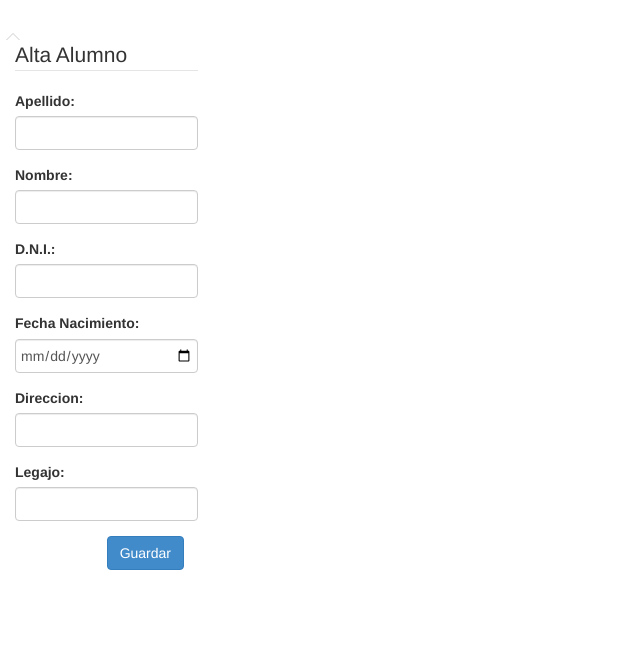
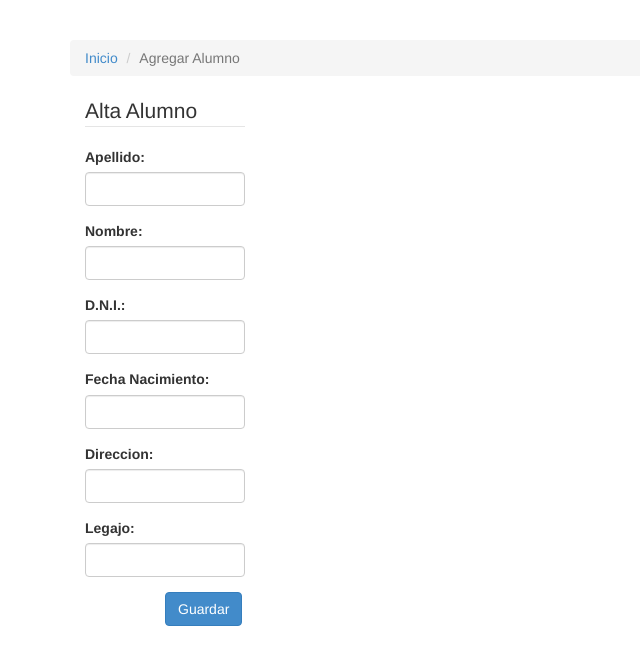
Before and after one commit to yo-alan/santiago, a PHP site: page /vista/modulos/form-alumno.php in a window 1280 px wide. Shown: the top 665 px of the page, without its empty margins (0-640 px from the left). Run offline with PHP 8.4, Linux system fonts and the light colour scheme.

Commit message:
Agregue la estructura de miga de pan en las vistas para mejorar la navegacion

```diff
--- a/modelo/conexion.class.base.php
+++ b/modelo/conexion.class.base.php
@@ -5,7 +5,7 @@
    private $host = 'localhost';
    private $nombre_de_base = 'database';
    private $usuario = 'user';
-   private $contrasena = 'pass';
+   private $contrasena = 'password';
 
    public function __construct(){
 
--- a/modelo/cursada.class.php
+++ b/modelo/cursada.class.php
@@ -1,6 +1,6 @@
 <?php
 
-include "conexion.class.php";
+include "conexion.class.base.php";
 
 class Cursada {
 
--- a/vista/modulos/form-alumno.php
+++ b/vista/modulos/form-alumno.php
@@ -13,6 +13,11 @@
 	<br>
 	<br>
 	<body>
+		<div class = 'container'>
+			<ol class = 'breadcrumb'>
+				<li><a href = '../index.php'>Inicio</a></li>
+				<li class = 'active'>Agregar Alumno</li>
+			</ol>
 			<form role="form" class="form-horizon tal col-lg-2" method="post" action="alumno.php">
 				<fieldset>
 					<legend>Alta Alumno</legend>
@@ -31,7 +36,7 @@
 					</div>
 					<div class="form-group">
 						<label class="control-label">Fecha Nacimiento:</label>
-					<input type="date" class="form-control datepicker" name="f_nacimiento">
+						<input type="datetime" class="form-control datepicker" name="f_nacimiento">
 					</div>
 					<div class="form-group">
 						<label class="control-label">Direccion:</label>
@@ -44,6 +49,7 @@
 					<button type = 'submit' class =  'btn btn-primary col-md col-md-offset-6'>Guardar</button>
 				</fieldset>
 			</form>
+		</div>
 			 <script>
 				$(function () {
 				$('.datepicker').datepicker({
--- a/vista/modulos/form-cursada.php
+++ b/vista/modulos/form-cursada.php
@@ -16,12 +16,16 @@
   <br>
   <body>
 	 <div class = 'container'>
+		<ol class = 'breadcrumb'>
+			<li><a href = '../index.php'>Inicio</a></li>
+			<li class = 'active'>Agregar Cursada</li>
+		</ol>
 		<br>
 		<br>
 			<form method = 'POST' action = 'cursada.php' class = 'form-horizontal' role = 'form'>
-				<legend>Alta Alumno</legend>
 				<div class = 'row'>
 					<div class = 'form-group col-lg-2'>
+						<legend>Alta Cursada</legend>
 						<label for= 'inicio' class ='control-label'>Inicio</label>
 						<input type = 'datetime' class = 'datepicker form-control' name = 'inicio'></input>
 					</div>
```
Lines whose indentation alone changed are shown as unchanged.
